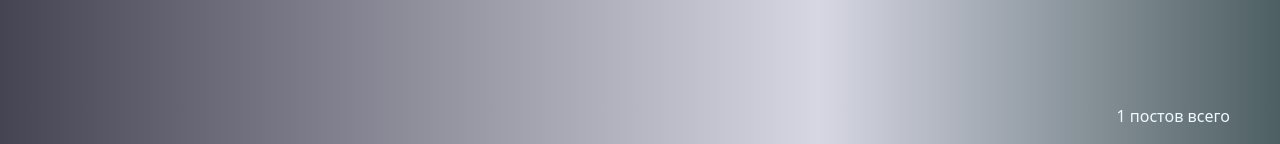
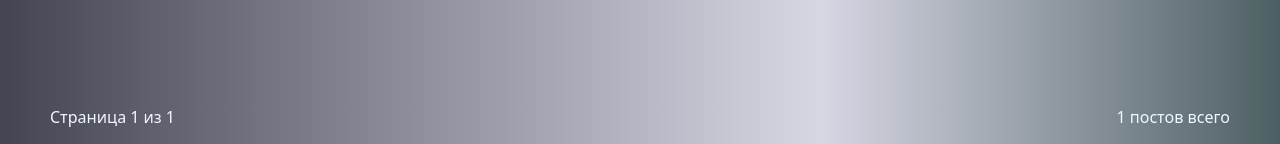
Before and after one commit to k1llRe4l/djangoProject, a Django app: page / in a window 1280 px wide. Shown: the part 656-800 px from the top of the page. Run offline with Django 4.2, Linux system fonts and the light colour scheme; tables that the repository leaves empty hold one stand-in row (values such as "Sample post").

```diff
--- a/blog/views.py
+++ b/blog/views.py
@@ -6,6 +6,7 @@ from django.core.paginator import Paginator
 
 
 class BlogList(ListView):
+    paginate_by = 5
     model = Post
     template_name = 'home.html'
 
@@ -27,11 +28,3 @@ class ProfileView(DetailView):
 def post_count(request):
     count = Post.objects.count()
     return {'post_count': count}
-
-
-def blog(request):
-    post_list = Post.objects.all()
-    paginator = Paginator(post_list, 5)     # limit to 5 posts per page
-    page = request.GET.get('page')
-    posts = paginator.get_page(page)
-    return render(request, 'home.html', {'posts': posts})
--- a/templates/home.html
+++ b/templates/home.html
@@ -78,8 +78,23 @@
         {% endfor %}
     {% endblock content %}
 
-    <div style="position: fixed; bottom: 0; right: 50px">
-        <p><span style="color: aliceblue">{{ post_count }} постов всего</span></p>
+    <div class="pagination"; style="position: fixed; bottom: 15px; left: 50px">
+        <span class="step-links">
+        <div style="position: fixed; bottom: 15px; right: 50px">
+            <span style="color: aliceblue">{{ post_count }} постов всего</span>
+        </div>
+        {% if page_obj.has_previous %}
+            <a href="?page={{ page_obj.previous_page_number }}"><button type="button" class="btn btn-secondary">Пред.</button></a>
+        {% endif %}
+
+        <span class="current">
+            <span style="color: aliceblue">Страница {{ page_obj.number }} из {{ page_obj.paginator.num_pages }}</span>
+        </span>
+
+        {% if page_obj.has_next %}
+            <a href="?page={{ page_obj.next_page_number }}"><button type="button" class="btn btn-secondary">След.</button></a>
+        {% endif %}
+    </span>
     </div>
 
     <script src="https://cdn.jsdelivr.net/npm/bootstrap@5.2.3/dist/js/bootstrap.bundle.min.js"
```
